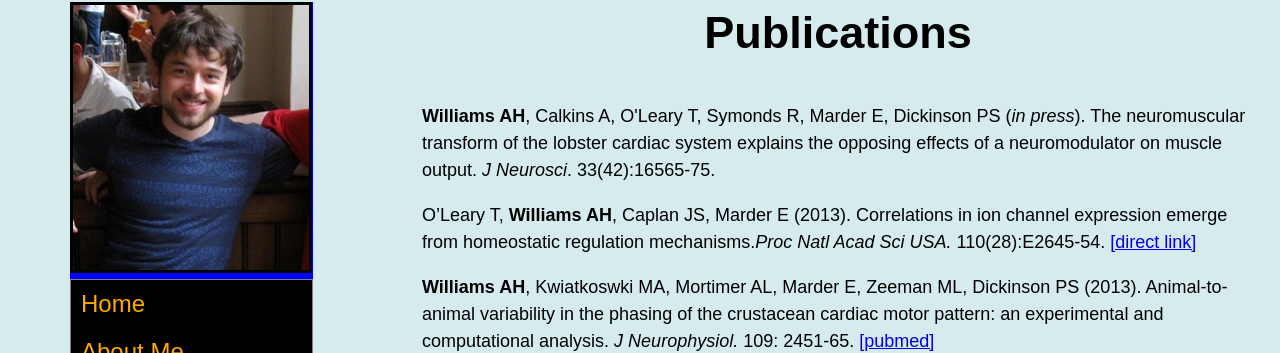
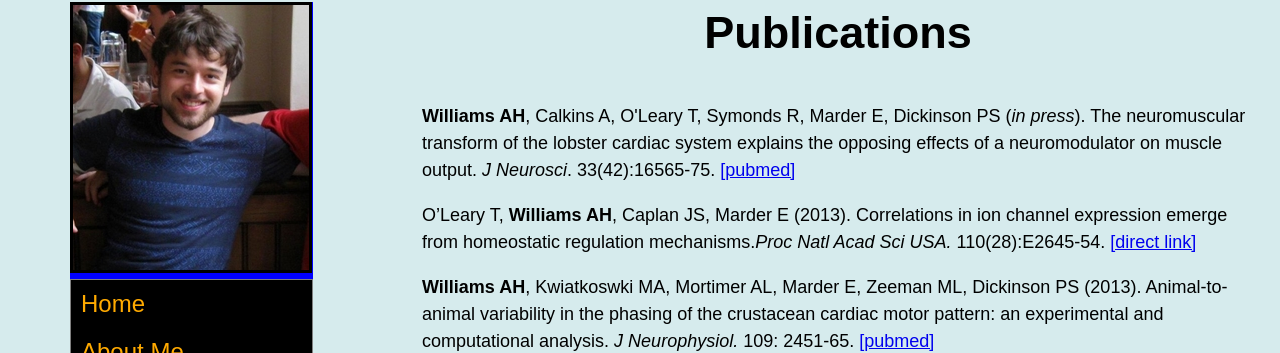
Before and after one commit to ahwillia/ahwillia.github.com, a Jekyll site: the page built from pubs/index.html, in a window 1280 px wide. Shown: the part 209-562 px from the top of the page. Built offline with Jekyll 4.4.1, drawn with Linux system fonts in a browser that asks for light colours.

Commit message:
added pubmed link to NMT paper

```diff
--- a/pubs/index.html
+++ b/pubs/index.html
@@ -7,7 +7,7 @@ title: Publications
   <div>
 	<div id="pagetitle"> Publications </div>
 	<ul id="bodyul">
-		<li id="bodyli"> <b>Williams AH</b>, Calkins A, O'Leary T, Symonds R, Marder E, Dickinson PS (<i>in press</i>). The neuromuscular transform of the lobster cardiac system explains the opposing effects of a neuromodulator on muscle output. <i>J Neurosci</i>. 33(42):16565-75.</li>
+		<li id="bodyli"> <b>Williams AH</b>, Calkins A, O'Leary T, Symonds R, Marder E, Dickinson PS (<i>in press</i>). The neuromuscular transform of the lobster cardiac system explains the opposing effects of a neuromodulator on muscle output. <i>J Neurosci</i>. 33(42):16565-75. <a id="textlink" href="http://www.ncbi.nlm.nih.gov/pubmed/24133260" target="_blank">[pubmed]</a></li>
 		<li id="bodyli"> O’Leary T, <b>Williams AH</b>, Caplan JS, Marder E (2013). Correlations in ion channel expression emerge from homeostatic regulation mechanisms.<i>Proc Natl Acad Sci USA.</i> 110(28):E2645-54. <a id="textlink" href="http://www.pnas.org/content/110/28/E2645.long" target="_blank">[direct link]</a> </li>
 		<li id="bodyli"> <b>Williams AH</b>, Kwiatkoswki MA, Mortimer AL, Marder E, Zeeman ML, Dickinson PS (2013). Animal-to-animal variability in the phasing of the crustacean cardiac motor pattern: an experimental and computational analysis. <i>J Neurophysiol.</i> 109: 2451-65. <a id="textlink" href="http://www.ncbi.nlm.nih.gov/pubmed/23446690" target="_blank">[pubmed]</a> </li>
 		<li id="bodyli"> <b>Williams AH</b>, O’Leary T, Marder E (2013). Homeostatic Regulation of Neuronal Excitability. <i>Scholarpedia</i>, 8(1):1656. <a id="textlink" href="http://www.scholarpedia.org/article/Homeostatic_Regulation_of_Neuronal_Excitability" target="_blank">[direct link]</a>  </li>
```
